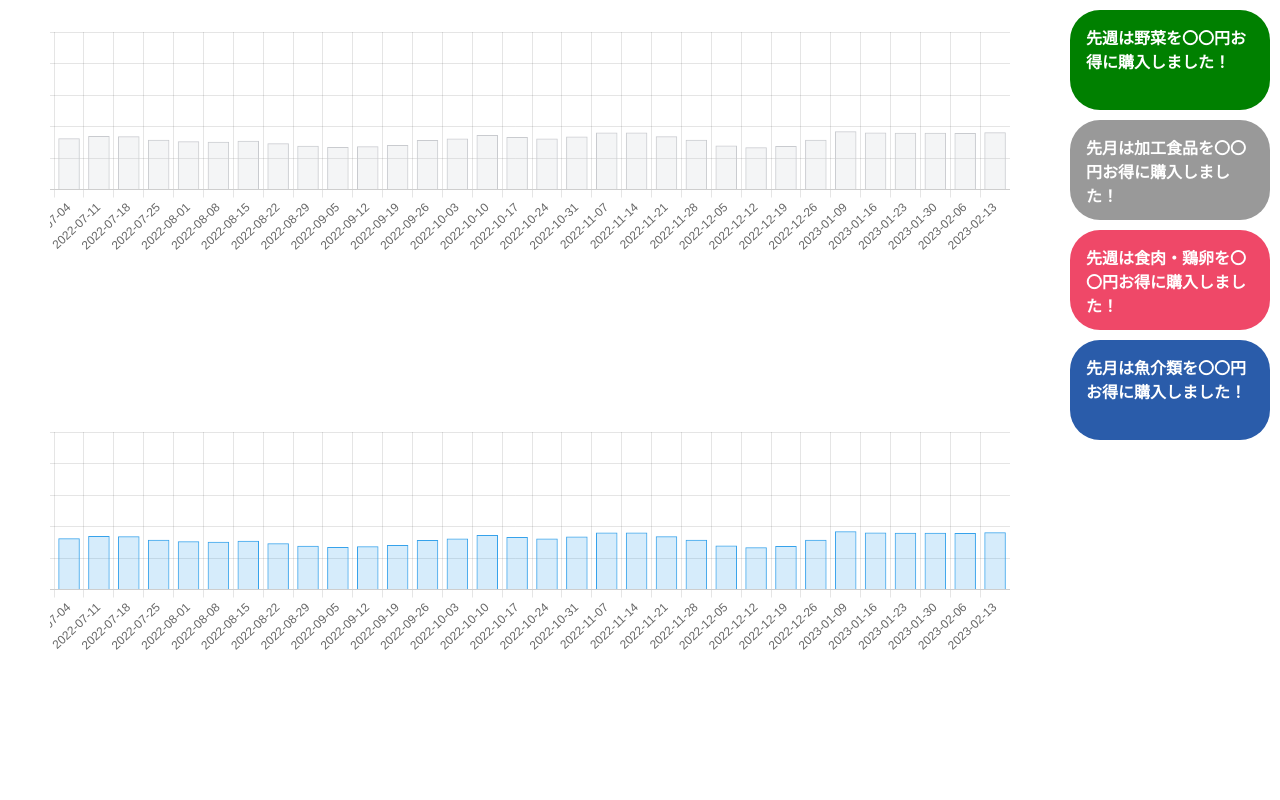
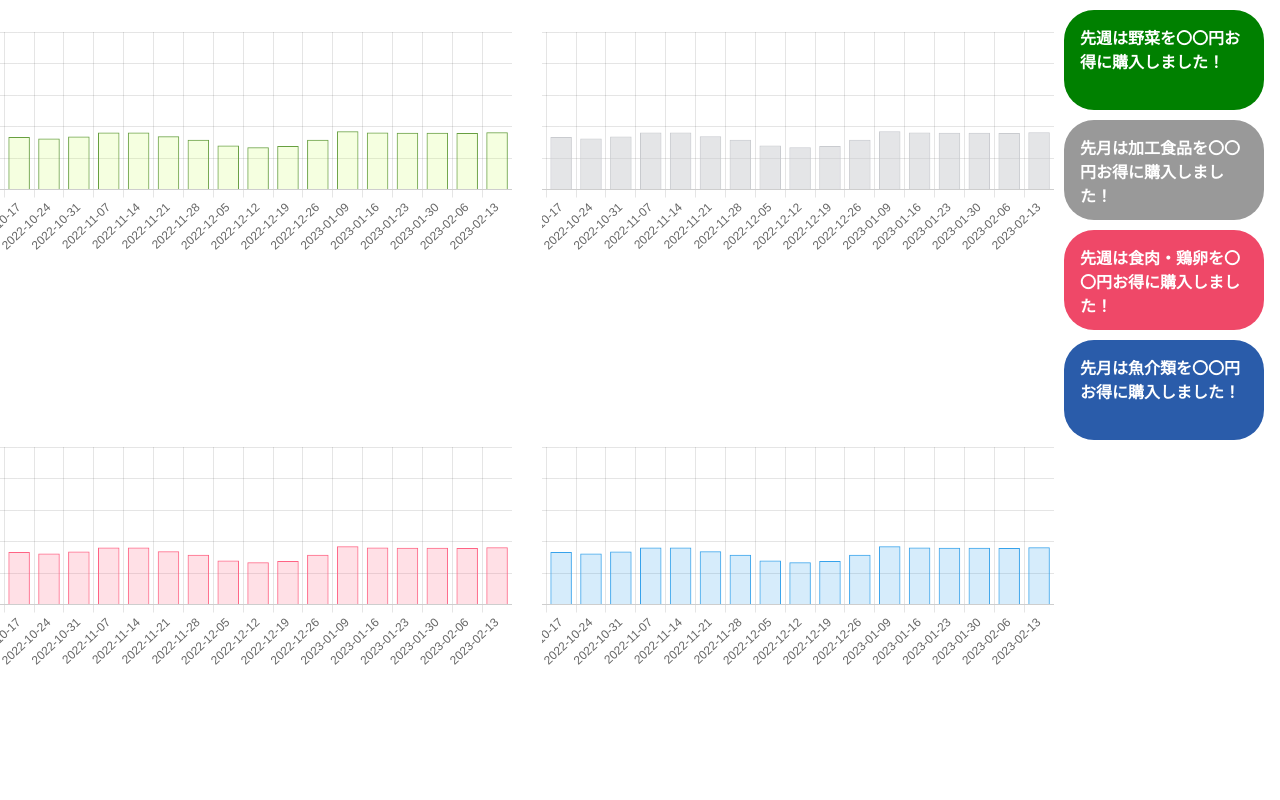
Before and after one commit to masatomo57/Indoor, a Flask app: page / in a window 1280 px wide. Shown: the part 76-876 px from the top of the page. Run offline with Flask 2, Linux system fonts and the light colour scheme; a user stored in the database is signed in.

Commit message:
Wed, Mar 1, 2023, 3:01 PM +09:00

```diff
--- a/kakeibo/static/style.css
+++ b/kakeibo/static/style.css
@@ -95,10 +95,19 @@ nav .navbar-brand .green
     position: relative;
 }
 
-.chart.grid4 {
+.chartmini {
+    width: 40vw;
+    text-align: center;
+    margin: 0 auto;
+    overflow-x: scroll;
+    position: relative;
+}
+
+.grid4 {
     display: grid;
     grid-template-columns: 1fr 1fr;
     grid-template-rows: auto auto;
+    gap: 30px;
 }
 
 .chartpage {
--- a/kakeibo/templates/index.html
+++ b/kakeibo/templates/index.html
@@ -3,18 +3,26 @@
 
 {% block main %}
 <main class="chartpage">
-    <div class="chart grid4">
+    <div class="grid4">
+        <div class="chartmini">
             <div>
                 <canvas id="chart1"></canvas>
             </div>
+        </div>
+        <div class="chartmini">
             <div>
                 <canvas id="chart2"></canvas>
             </div>
+        </div>
+        <div class="chartmini">
             <div>
                 <canvas id="chart3"></canvas>
             </div>
+        </div>
+        <div class="chartmini">
             <div>
                 <canvas id="chart4"></canvas>
+            </div>
         </div>
     </div>
 
@@ -86,7 +94,7 @@
                 datasets: [{
                     label: "{{ name }}",
                     data: data,
-                    backgroundColor: 'rgba(201, 203, 207, 0.2)',
+                    backgroundColor: 'rgba(201, 203, 207, 0.5)',
                     borderColor: 'rgb(201, 203, 207)',
                     borderWidth: 1
                 }],
```
Also changed, not shown: 1 other file. Lines whose indentation alone changed are shown as unchanged.
